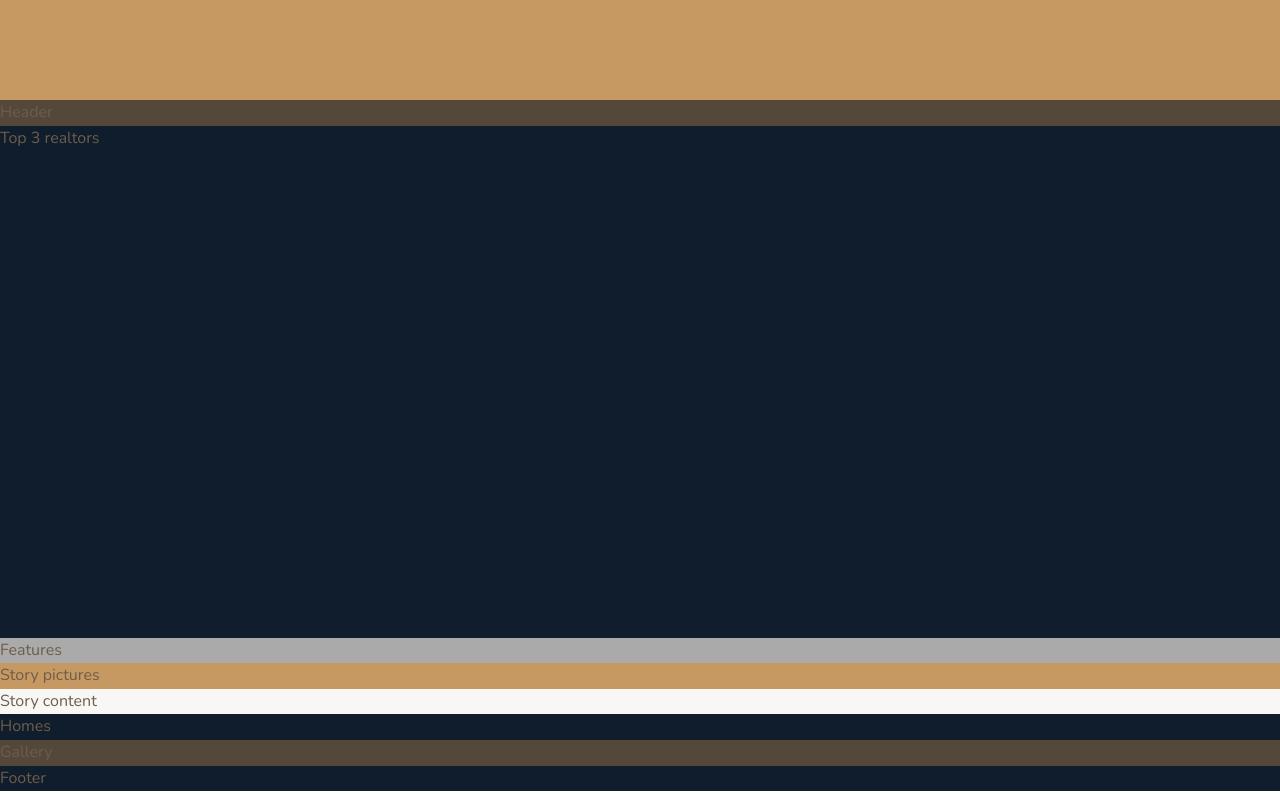
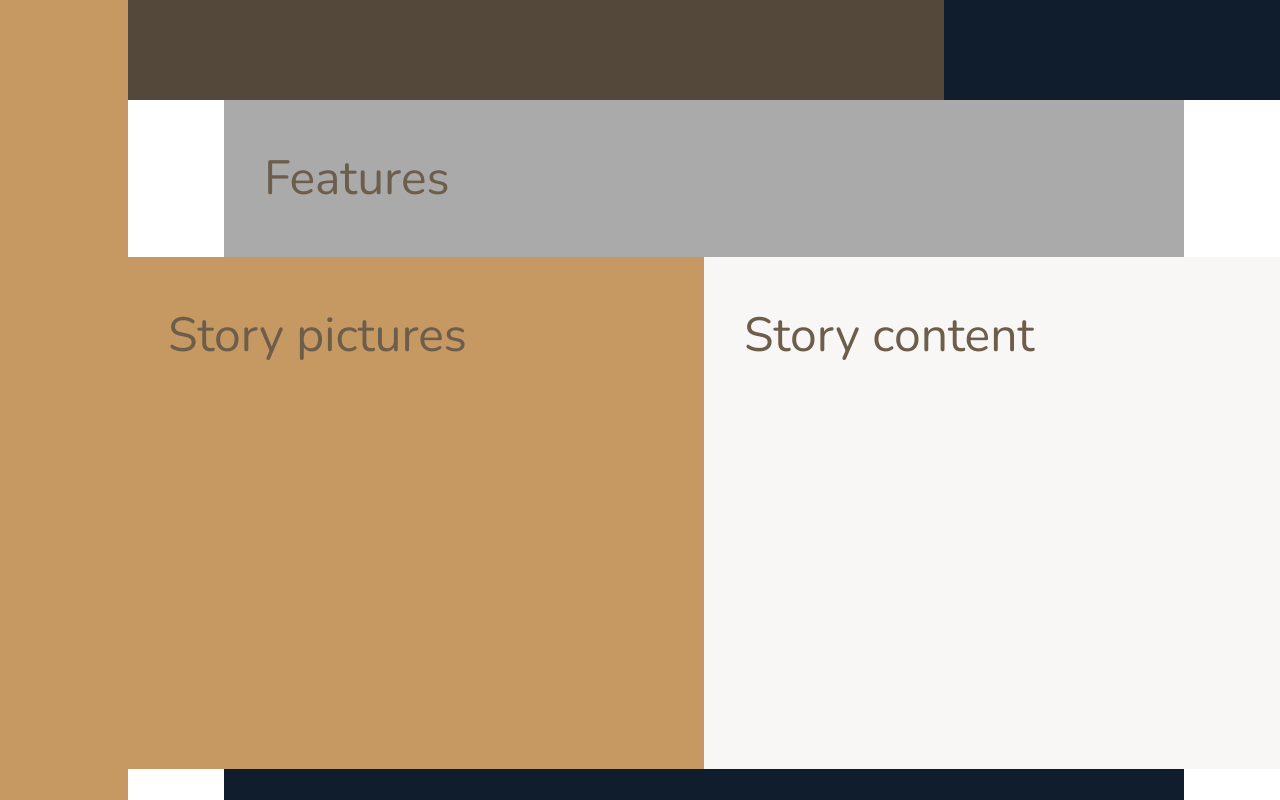
Before and after one commit to olgapog/Nexter, a website: page index.html in a window 1280 px wide. Shown: the part 540-1340 px from the top of the page. Drawn offline with nearby package versions, Linux system fonts and the light colour scheme.

Commit message:
Building grid-column and positioning of elements

```diff
--- a/sass/_base.scss
+++ b/sass/_base.scss
@@ -29,7 +29,7 @@ html {
 
 body {
   font-family: $font-primary;
-  color: #6d5d4b;
+  color: $color-grey-dark-2;
   font-weight: 300;
   line-height: 1.6;
 }
@@ -37,5 +37,10 @@ body {
 .container {
   display: grid;
   grid-template-rows: 80vh min-content 40vw repeat(3, min-content);
+  grid-template-columns:[sidebar-start] 8rem [sidebar-end full-start] minmax(6rem, 1fr)[center-start] repeat(8, [col-start] minmax(min-content, 14rem) [col-end]) [center-end] minmax(6rem, 1fr) [full-end];
 
+  & > * {
+    padding: 40px;
+    font-size: 3rem;
+  }
 }
--- a/sass/_features.scss
+++ b/sass/_features.scss
@@ -1,3 +1,4 @@
 .features {
   background-color: $color-grey-light-2;
+  grid-column: center-start / center-end;
 }
--- a/sass/_footer.scss
+++ b/sass/_footer.scss
@@ -1,3 +1,4 @@
 .footer {
   background-color: $color-secondary;
+  grid-column: full-start / full-end;
 }
--- a/sass/_gallery.scss
+++ b/sass/_gallery.scss
@@ -1,3 +1,4 @@
 .gallery {
   background-color: $color-grey-dark-1;
+  grid-column: full-start / full-end;
 }
--- a/sass/_header.scss
+++ b/sass/_header.scss
@@ -1,3 +1,4 @@
 .header {
   background-color: $color-grey-dark-1;
+  grid-column: full-start / col-end 6 ;
 }
--- a/sass/_homes.scss
+++ b/sass/_homes.scss
@@ -1,3 +1,4 @@
 .homes {
   background-color: $color-secondary;
+  grid-column: center-start / center-end;
 }
--- a/sass/_realtors.scss
+++ b/sass/_realtors.scss
@@ -1,3 +1,4 @@
 .realtors {
   background-color: $color-secondary;
+  grid-column: col-start 7 / full-end;
 }
--- a/sass/_sidebar.scss
+++ b/sass/_sidebar.scss
@@ -1,3 +1,5 @@
 .sidebar {
   background-color: $color-primary;
+  grid-column: sidebar-start / sidebar-end;
+  grid-row: 1 /-1;
 }
--- a/sass/_story.scss
+++ b/sass/_story.scss
@@ -1,9 +1,11 @@
 .story {
   &__pictures {
 background-color: $color-primary;
+grid-column: full-start / col-end 4;
   }
 
   &__content {
 background-color: $color-grey-light-1;
+grid-column: col-start 5 / full-end;
   }
 }
```
Also changed, not shown: css/style.css, 1 other file.
